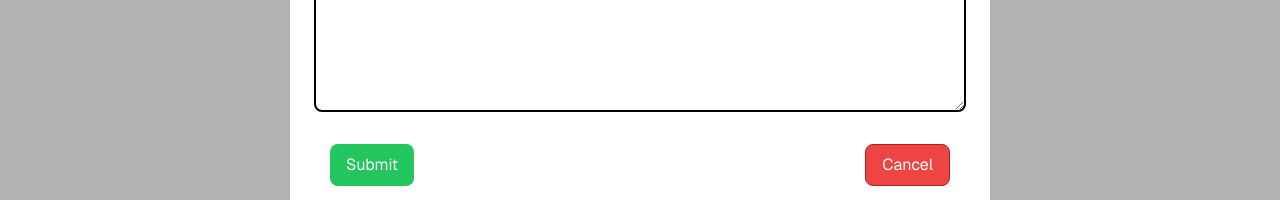
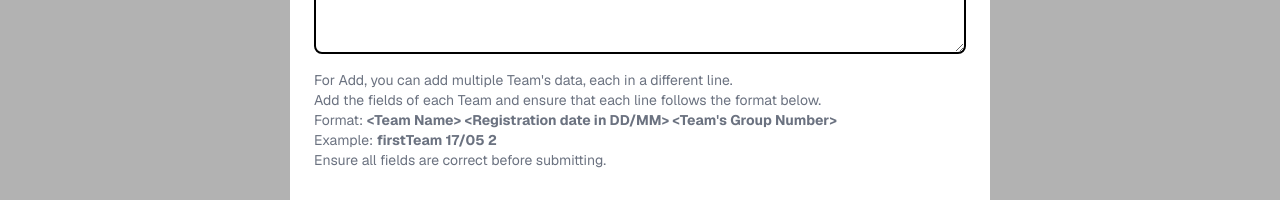
Before and after one commit to maxng17/we_are_the_champions, a Next.js app: page /teams in a window 1280 px wide. Both pictures are taken after a click on the button "Add Teams". Shown: the part 465-665 px from the top of the page. Built offline with nearby package versions, Linux system fonts and the light colour scheme; no server answers.

Commit message:
Update UI prompts

```diff
--- a/src/app/matches/page.tsx
+++ b/src/app/matches/page.tsx
@@ -314,6 +314,13 @@ export default function MatchesPage() {
                                     className="rounded-lg w-full p-4 mt-2 text-lg border-2 border-black"
                                     disabled={isModalLoading}
                                 />
+                                <div className="text-sm text-gray-500 mb-4">
+                                    <p>For Add, you can add multiple match results, each in a different line.</p>
+                                    <p>Add the fields of each match result and ensure that each line follows the format below.</p>
+                                    <p>Format: <span className="font-bold">{"<Team A name> <Team B name> <Team A goals scored> <Team B goals scored>"}</span></p>
+                                    <p>Example: <span className="font-bold">Team A Team B, 3 1</span></p>
+                                    <p>Ensure all fields are correct before submitting.</p>
+                                </div>
                                 {matchError && <p className="text-red-500 mt-2">{matchError}</p>}
                                 <div className="flex justify-between mt-4 px-4">
                                     <button
@@ -339,11 +346,18 @@ export default function MatchesPage() {
                                 <textarea
                                     value={editInput}
                                     onChange={(e) => setEditInput(e.target.value)}
-                                    rows={12}
+                                    rows={4}
                                     placeholder="Enter match data here..."
                                     className="rounded-lg p-4 mt-2 text-lg border-2 border-black mb-4"
                                     disabled={isModalLoading}
                                 />
+                                <div className="text-sm text-gray-500 mb-4">
+                                    <p>For Edit, you can only change this match result data.</p>
+                                    <p>Replace the fields that you want to edit.</p>
+                                    <p>Format: <span className="font-bold">{"<Team A name> <Team B name> <Team A goals scored> <Team B goals scored>"}</span></p>
+                                    <p>Example: <span className="font-bold">Team A Team B, 3 1</span></p>
+                                    <p>Ensure all fields are correct before submitting.</p>
+                                </div>
                                 {matchError && <p className="text-red-500 mt-2">{matchError}</p>}
                                 <div className="flex justify-between mt-4 px-4">
                                     <button
--- a/src/app/teams/page.tsx
+++ b/src/app/teams/page.tsx
@@ -363,6 +363,13 @@ export default function TeamPage() {
                                 className="rounded-lg p-4 mt-2 text-lg border-2 border-black mb-4"
                                 disabled={isModalLoading}
                             />
+                            <div className="text-sm text-gray-500 mb-4">
+                                <p>For Add, you can add multiple Team's data, each in a different line.</p>
+                                <p>Add the fields of each Team and ensure that each line follows the format below.</p>
+                                <p>Format: <span className="font-bold">{"<Team Name> <Registration date in DD/MM> <Team's Group Number>"}</span></p>
+                                <p>Example: <span className="font-bold">firstTeam 17/05 2</span></p>
+                                <p>Ensure all fields are correct before submitting.</p>
+                            </div>
                             {teamError && <p className="text-red-500 mt-2">{teamError}</p>}
                             <div className="flex justify-between mt-4 px-4">
                                 <button
@@ -388,11 +395,18 @@ export default function TeamPage() {
                             <textarea
                                 value={editInput}
                                 onChange={(e) => setEditInput(e.target.value)}
-                                rows={12}
+                                rows={4}
                                 placeholder="Enter teams data here..."
                                 className="rounded-lg p-4 mt-2 text-lg border-2 border-black mb-4"
                                 disabled={isModalLoading}
                             />
+                            <div className="text-sm text-gray-500 mb-4">
+                                <p>For Edit, you can only change this team's data.</p>
+                                <p>Replace the fields that you want to edit.</p>
+                                <p>Format: <span className="font-bold">{"<Team Name> <Registration date in DD/MM> <Team's Group Number>"}</span></p>
+                                <p>Example: <span className="font-bold">firstTeam 17/05 2</span></p>
+                                <p>Ensure all fields are correct before submitting.</p>
+                            </div>
                             {teamError && <p className="text-red-500 mt-2">{teamError}</p>}
                             <div className="flex justify-between mt-4 px-4">
                                 <button
```
